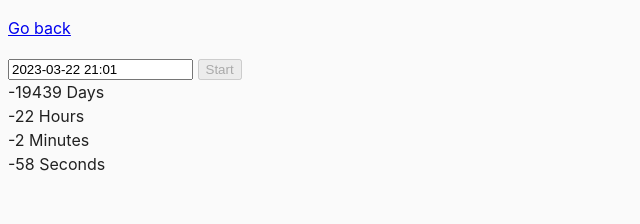
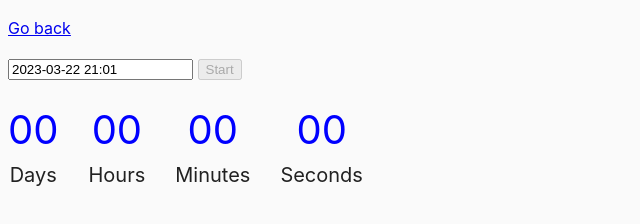
Before and after one commit to ryalua/goit-js-hw-09, a website built with Parcel: page src/02-timer.html in a window 1280 px wide. Both pictures are taken after a click on the button "Start". Shown: the whole page, without its empty margins (0-640 px from the left). Built offline with nearby package versions, Linux system fonts and the light colour scheme.

Commit message:
add style in common.css

```diff
--- a/src/css/02-timer.css
+++ /dev/null
@@ -1,13 +0,0 @@
-.timer {
-    display: flex;
-    gap: 10px;
-};
-.field {
-    display: flex;
-    flex-direction: column;
-    align-items: center;
-};
-.value,
-.label {
-    font-size: 20px;
-};
--- a/src/css/common.css
+++ b/src/css/common.css
@@ -16,3 +16,24 @@ img {
   display: block;
   max-width: 100%;
 }
+
+.timer {
+  display: flex;
+  gap: 30px;
+  /* flex-direction: row;
+  align-items: center; */
+}
+.field {
+  display: flex;
+  flex-direction: column;
+  align-items: center;
+  margin-top: 20px;
+}
+.value {
+  font-size: 40px;
+  color: blue;
+}
+.label {
+  font-size: 20px;
+  /* color: blue; */
+}
--- a/src/js/02-timer.js
+++ b/src/js/02-timer.js
@@ -1,11 +1,11 @@
 import flatpickr from "flatpickr";
 import "flatpickr/dist/flatpickr.min.css";
 import { Notify } from "notiflix";
-// import "./../css/02-timer.css";
 
 const refs = {
     dateInput: document.querySelector('input'),
     startBtn: document.querySelector('[data-start]'),
+
     fieldDays: document.querySelector('[data-days]'),
     fieldHours: document.querySelector('[data-hours]'),
     fieldMinutes: document.querySelector('[data-minutes]'),
@@ -42,15 +42,12 @@ function handledStart() {
         const currentTime = new Date;
         const deltaTime = setDate - currentTime;
         const { days, hours, minutes, seconds } = convertMs(deltaTime)
-
-        updateTimer({ days, hours, minutes, seconds });
-
-        if (deltaTime < 0) {
+        if(deltaTime > 0) {
+            updateTimer({ days, hours, minutes, seconds });
+        } else {
             clearInterval(intervalId);
-            return;
         };
     }, 1000);
-
 };
 
 function addLeadingZero(value) {
@@ -72,13 +69,13 @@ function convertMs(ms) {
   const day = hour * 24;
 
   // Remaining days
-  const days = addLeadingZero(Math.floor(ms / day));
+  const days = Math.floor(ms / day);
   // Remaining hours
-  const hours = addLeadingZero(Math.floor((ms % day) / hour));
+  const hours = Math.floor((ms % day) / hour);
   // Remaining minutes
-  const minutes = addLeadingZero(Math.floor(((ms % day) % hour) / minute));
+  const minutes = Math.floor(((ms % day) % hour) / minute);
   // Remaining seconds
-  const seconds = addLeadingZero(Math.floor((((ms % day) % hour) % minute) / second));
+  const seconds = Math.floor((((ms % day) % hour) % minute) / second);
 
   return { days, hours, minutes, seconds };
 };
```
